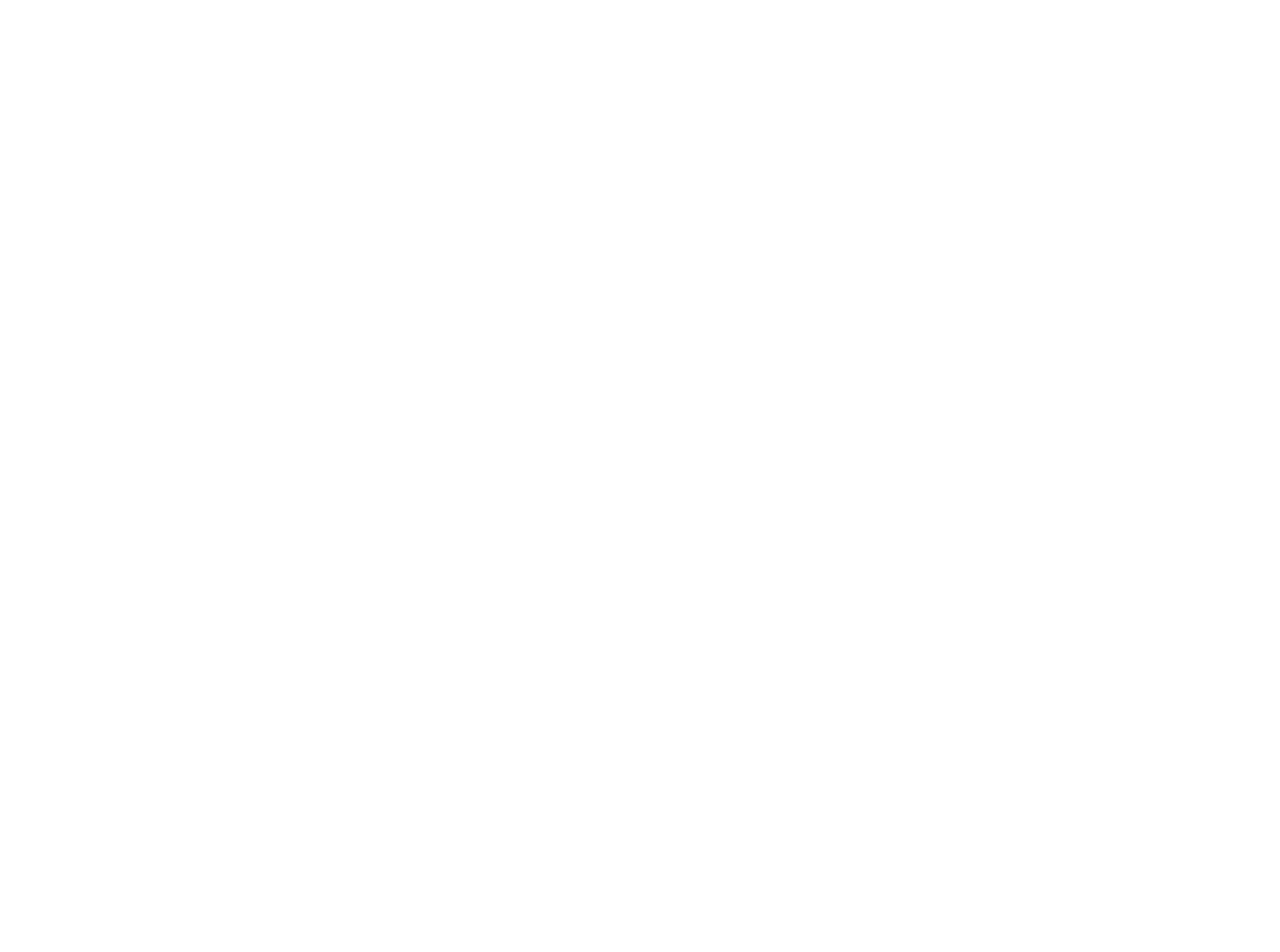
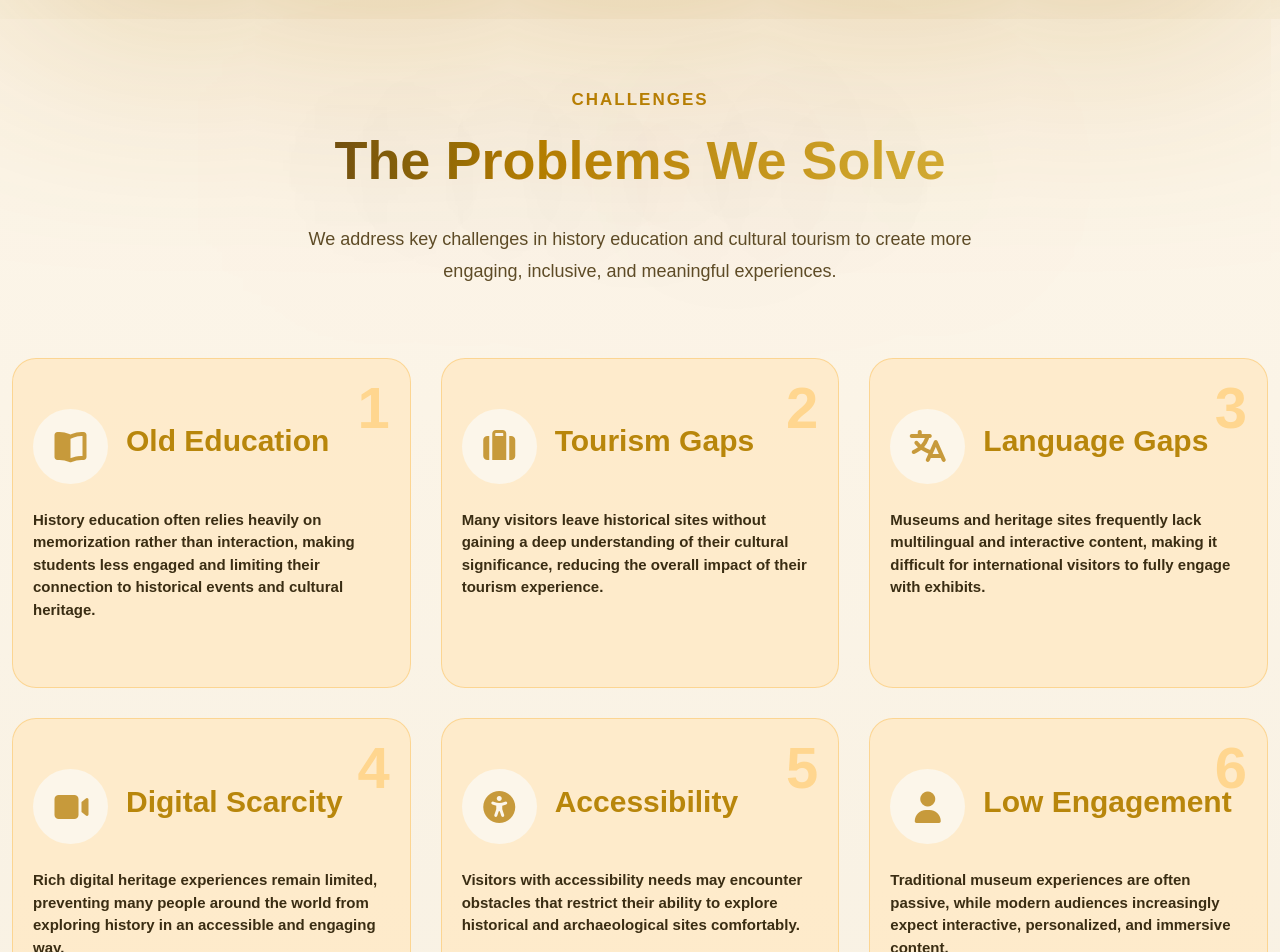
Before and after one commit to OSOS76/Time-Lens, an Angular app: page /home in a window 1280 px wide. Shown: the part 1760-2712 px from the top of the page. Before the commit the page ends 1733 px from the top, so only its background shows below. Built offline with nearby package versions, Linux system fonts and the light colour scheme.

Commit message:
chalanges section

```diff
--- /dev/null
+++ b/src/app/componants/challenges/challenges.html
@@ -0,0 +1,130 @@
+<section class="challenges">
+  <div class="container">
+    <span class="section-subtitle">CHALLENGES</span>
+
+    <h2 class="section-title">The Problems We Solve</h2>
+
+    <p class="section-description">
+      We address key challenges in history education and cultural tourism to create more engaging,
+      inclusive, and meaningful experiences.
+    </p>
+
+    <div class="challenges-grid">
+      <div class="challenge-card">
+        <span class="card-number">1</span>
+
+        <div class="card-header">
+          <div class="icon-box">
+            <i class="fa-solid fa-book-open"></i>
+          </div>
+
+          <div>
+            <h3>Old Education</h3>
+          </div>
+        </div>
+
+        <p>
+          History education often relies heavily on memorization rather than interaction, making
+          students less engaged and limiting their connection to historical events and cultural
+          heritage.
+        </p>
+      </div>
+
+      <div class="challenge-card">
+        <span class="card-number">2</span>
+
+        <div class="card-header">
+          <div class="icon-box">
+            <i class="fa-solid fa-suitcase"></i>
+          </div>
+
+          <div>
+            <h3>Tourism Gaps</h3>
+          </div>
+        </div>
+
+        <p>
+          Many visitors leave historical sites without gaining a deep understanding of their
+          cultural significance, reducing the overall impact of their tourism experience.
+        </p>
+      </div>
+
+      <div class="challenge-card">
+        <span class="card-number">3</span>
+
+        <div class="card-header">
+          <div class="icon-box">
+            <i class="fa-solid fa-language"></i>
+          </div>
+
+          <div>
+            <h3>Language Gaps</h3>
+          </div>
+        </div>
+        <p>
+          Museums and heritage sites frequently lack multilingual and interactive content, making it
+          difficult for international visitors to fully engage with exhibits.
+        </p>
+      </div>
+
+      <div class="challenge-card">
+        <span class="card-number">4</span>
+
+        <div class="card-header">
+          <div class="icon-box">
+            <i class="fa-solid fa-video"></i>
+          </div>
+
+          <div>
+            <h3>Digital Scarcity</h3>
+            <span class="line"></span>
+          </div>
+        </div>
+        <p>
+          Rich digital heritage experiences remain limited, preventing many people around the world
+          from exploring history in an accessible and engaging way.
+        </p>
+      </div>
+
+      <div class="challenge-card">
+        <span class="card-number">5</span>
+
+        <div class="card-header">
+          <div class="icon-box">
+            <i class="fa-solid fa-universal-access"></i>
+          </div>
+
+          <div>
+            <h3>Accessibility </h3>
+            <span class="line"></span>
+          </div>
+        </div>
+
+        <p>
+          Visitors with accessibility needs may encounter obstacles that restrict their ability to
+          explore historical and archaeological sites comfortably.
+        </p>
+      </div>
+
+      <div class="challenge-card">
+        <span class="card-number">6</span>
+
+        <div class="card-header">
+          <div class="icon-box">
+            <i class="fa-solid fa-user"></i>
+          </div>
+
+          <div>
+            <h3>Low Engagement</h3>
+            <span class="line"></span>
+          </div>
+        </div>
+
+        <p>
+          Traditional museum experiences are often passive, while modern audiences increasingly
+          expect interactive, personalized, and immersive content.
+        </p>
+      </div>
+    </div>
+  </div>
+</section>
--- /dev/null
+++ b/src/app/componants/challenges/challenges.scss
@@ -0,0 +1,141 @@
+.challenges {
+  padding: 100px 0;
+  position: relative;
+}
+
+.container {
+  width: 100%;
+  max-width: 1500px;
+  margin: auto;
+}
+
+.section-subtitle {
+  display: block;
+  text-align: center;
+  color: var(--gold-dark);
+  font-size: 17px;
+  font-weight: 700;
+  letter-spacing: 2px;
+  margin-bottom: 15px;
+}
+
+.section-title {
+  background: linear-gradient(90deg, #5a4016 20%, #b8860b 42%, #d4af37 72%, #b69425 100%);
+
+  -webkit-background-clip: text;
+  -webkit-text-fill-color: transparent;
+  text-shadow: 0 10px 200px rgba(137, 91, 0, 0.987);
+
+  text-align: center;
+  font-size: 54px;
+  font-weight: 700;
+  margin-bottom: 30px;
+}
+
+.section-description {
+  text-align: center;
+  max-width: 700px;
+  margin: 0 auto 70px;
+  color: var(--text-soft);
+  font-size: 18px;
+  line-height: 1.8;
+}
+
+.challenges-grid {
+  display: grid;
+  grid-template-columns: repeat(3, 1fr);
+  gap: 30px;
+}
+
+.challenge-card {
+  background: #ffe8c1b9;
+  border: 1px solid #fcd289da;
+  border-radius: 24px;
+  padding: 50px 20px;
+  position: relative;
+  overflow: hidden;
+  transition: 0.35s;
+}
+
+.challenge-card:hover {
+  transform: translateY(-6px);
+  box-shadow: 0 10px 40px #ffdca0b9;
+}
+
+.card-number {
+  position: absolute;
+  top: 5px;
+  right: 20px;
+  font-size: 58px;
+  font-weight: 700;
+  color: #ffd68f;
+}
+
+.card-header {
+  display: flex;
+  align-items: center;
+  gap: 18px;
+  margin-bottom: 25px;
+}
+
+.icon-box {
+  width: 75px;
+  height: 75px;
+  border-radius: 50%;
+  background: #fcf6ea;
+  display: flex;
+  justify-content: center;
+  align-items: center;
+  flex-shrink: 0;
+  transition: 0.5s;
+}
+.challenge-card:hover .icon-box {
+  background-color: #c79a3b;
+}
+
+.icon-box i {
+  color: #c79a3b;
+  font-size: 32px;
+  transition: 0.5s;
+}
+
+.challenge-card:hover i {
+  color: white;
+}
+.card-header h3 {
+  font-size: 30px;
+  font-weight: 600;
+  color: var(--gold-dark);
+  line-height: 1.2;
+  margin-bottom: 10px;
+}
+
+.challenge-card p {
+  color: var(--text);
+  font-size: 15px;
+  font-weight: 600;
+}
+
+@media (max-width: 1200px) {
+  .challenges-grid {
+    grid-template-columns: repeat(2, 1fr);
+  }
+}
+
+@media (max-width: 768px) {
+  .section-title {
+    font-size: 38px;
+  }
+
+  .challenges-grid {
+    grid-template-columns: 1fr;
+  }
+
+  .card-header h3 {
+    font-size: 24px;
+  }
+
+  .card-number {
+    font-size: 42px;
+  }
+}
--- a/src/app/componants/features/features.scss
+++ b/src/app/componants/features/features.scss
@@ -28,7 +28,7 @@
 
 .features h2 {
   text-align: center;
-  font-size: 42px;
+  font-size: 54px;
   font-weight: 700;
   background: linear-gradient(90deg, #5a4016 20%, #b8860b 42%, #d4af37 72%, #b69425 100%);
 
@@ -55,7 +55,7 @@
 }
 
 .feature-card {
-  background: #fff4e0b9;
+  background: #ffe8c1b9;
   border: 1px solid #fcd289da;
   border-radius: 24px;
   padding: 35px 25px;
@@ -87,7 +87,7 @@
   display: flex;
   align-items: center;
   justify-content: center;
-  transition: 0.5s;
+  transition: 0.8s;
 }
 
 .icon-box i {
@@ -98,7 +98,7 @@
 .feature-card h3 {
   font-size: 20px;
   margin-bottom: 12px;
-  color: var(text-soft);
+  color: var(--gold-dark);
   font-weight: 600;
 }
 
@@ -106,6 +106,7 @@
   color: var(--text-soft);
   line-height: 1.8;
   font-size: 15px;
+  font-weight: 600;
 }
 
 /* Responsive */
--- a/src/app/componants/home/home.html
+++ b/src/app/componants/home/home.html
@@ -1,4 +1,5 @@
 <app-navbar></app-navbar>
 <app-hero></app-hero>
 <app-features></app-features>
+<app-challenges></app-challenges>
 <router-outlet></router-outlet>
--- a/src/app/componants/home/home.ts
+++ b/src/app/componants/home/home.ts
@@ -3,12 +3,13 @@
 import { Hero } from '../hero/hero';
 import { RouterOutlet } from '@angular/router';
 import { Features } from '../features/features';
+import { Challenges } from '../challenges/challenges';
 // import { Router } from '@angular/router';
 
 
 @Component({
   selector: 'app-home',
-  imports: [Navbar,Hero,Features,RouterOutlet],
+  imports: [Navbar,Hero,Features,Challenges,RouterOutlet],
   templateUrl: './home.html',
   styleUrl: './home.scss',
 })
```
Also changed, not shown: src/app/componants/challenges/challenges.ts (added, +9 -0 lines), 1 other file (tests, documents, lock files or other folders).
